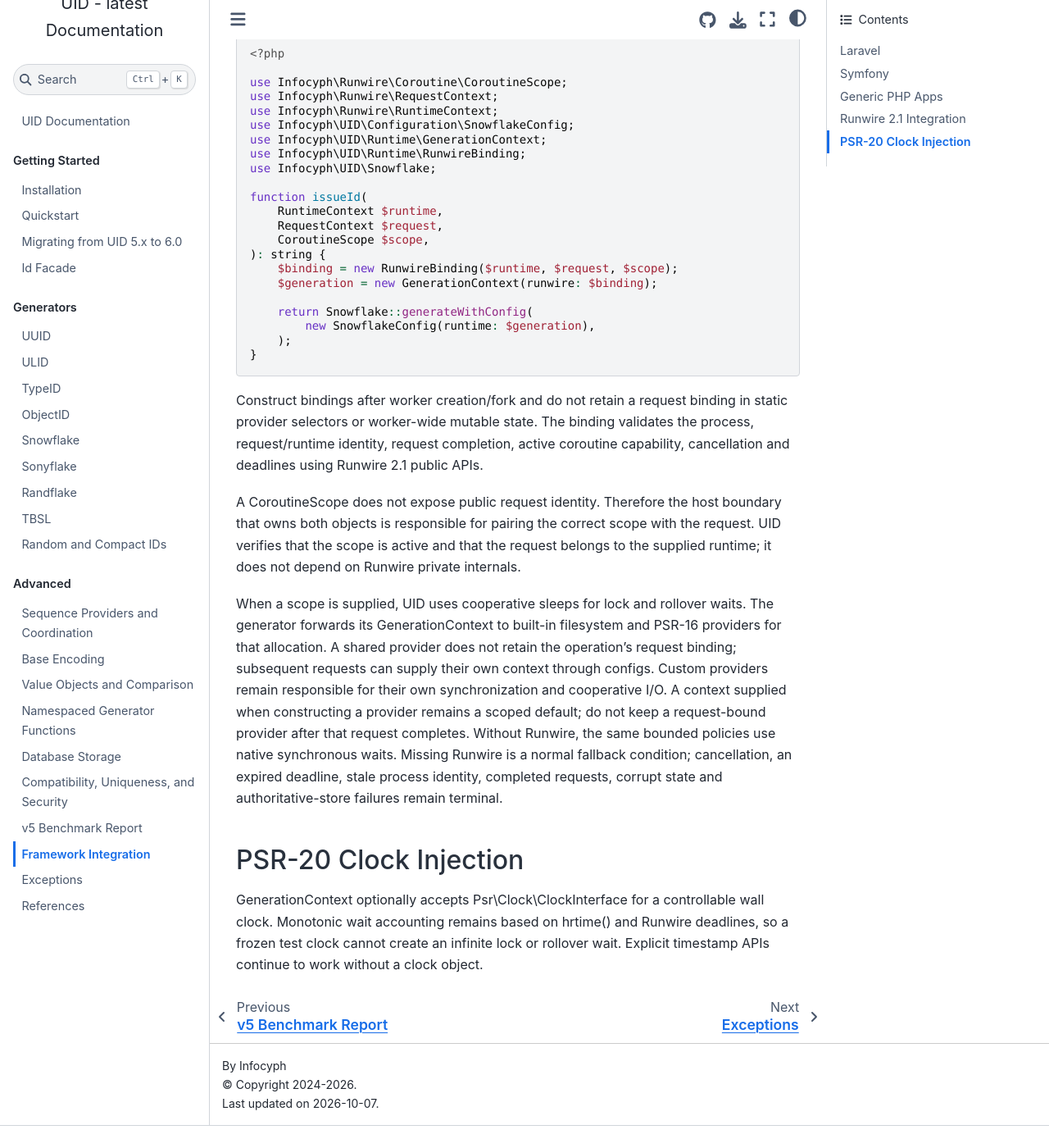
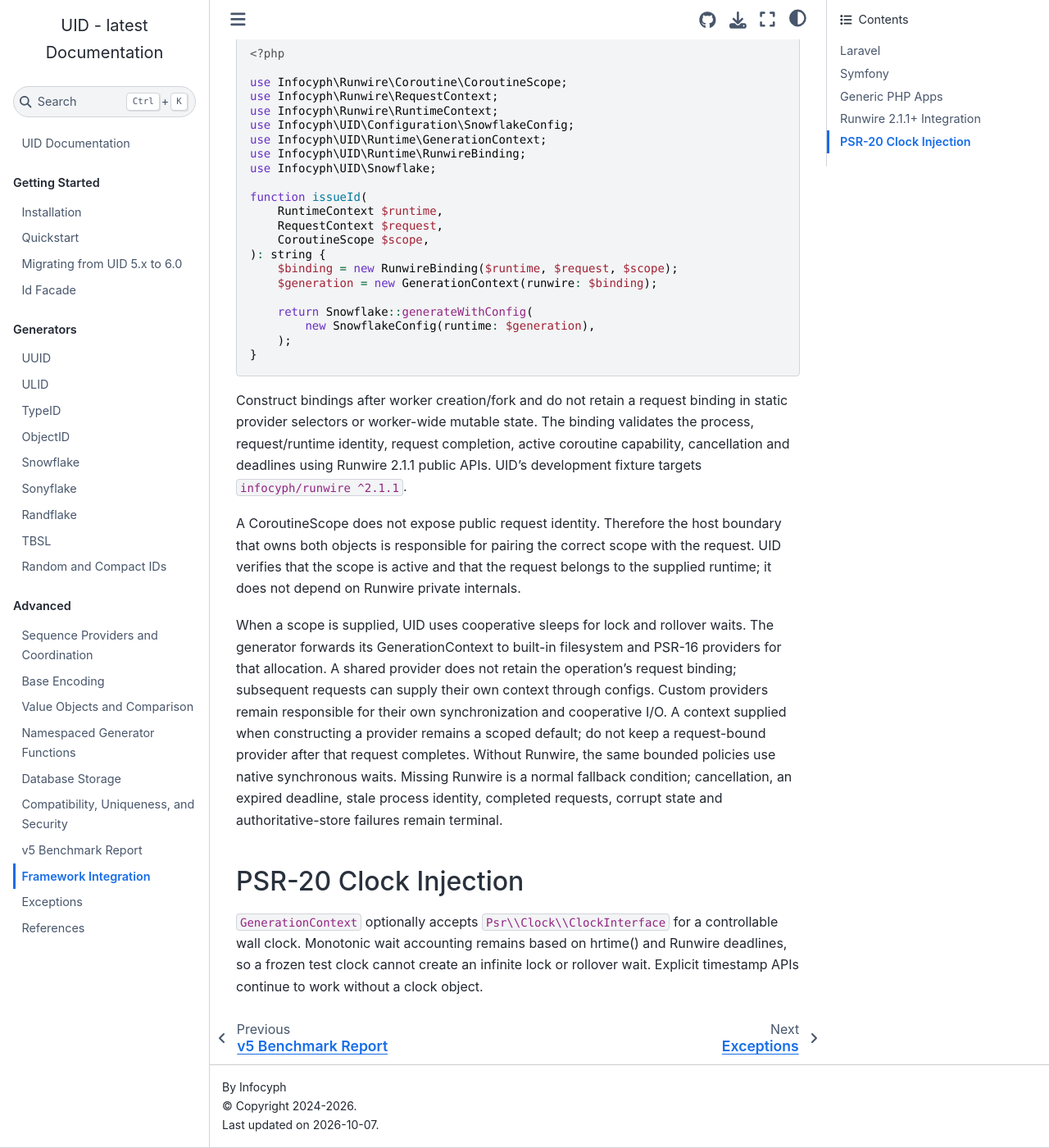
Before and after one commit to infocyph/UID, a Sphinx documentation site: the page built from docs/framework-integration.rst, in a window 1280 px wide and 1400 px high, scrolled down 842 px. Shown: the whole window at 82% size. Built offline with Sphinx 7.4.7 and the Sphinx Book theme 1.1.4, drawn with Linux system fonts in a browser that asks for light colours; before the commit the page ends 2215 px from its top, so only the background shows below that; some of the changed text lies outside the part shown.

Commit message:
docs(runtime): align optional integration requirements

```diff
--- a/docs/framework-integration.rst
+++ b/docs/framework-integration.rst
@@ -22,8 +22,8 @@ application domain that owns their node/machine ID, epoch, sequence provider and
 runtime policy. SnowflakeConfig, SonyflakeConfig, RandflakeConfig and TBSLConfig
 may receive a GenerationContext without changing the ordinary synchronous APIs.
 
-Runwire 2.1 Integration
------------------------
+Runwire 2.1.1+ Integration
+-------------------------
 
 Runwire support is optional. UID never discovers a runtime globally and never
 starts, stops, drives or closes a Runwire runtime, request, scope or event loop.
@@ -58,7 +58,8 @@ operation.
 Construct bindings after worker creation/fork and do not retain a request binding
 in static provider selectors or worker-wide mutable state. The binding validates
 the process, request/runtime identity, request completion, active coroutine
-capability, cancellation and deadlines using Runwire 2.1 public APIs.
+capability, cancellation and deadlines using Runwire 2.1.1 public APIs. UID's
+development fixture targets ``infocyph/runwire ^2.1.1``.
 
 A CoroutineScope does not expose public request identity. Therefore the host
 boundary that owns both objects is responsible for pairing the correct scope with
@@ -80,7 +81,7 @@ failures remain terminal.
 PSR-20 Clock Injection
 ----------------------
 
-GenerationContext optionally accepts Psr\\Clock\\ClockInterface for a
+``GenerationContext`` optionally accepts ``Psr\\Clock\\ClockInterface`` for a
 controllable wall clock. Monotonic wait accounting remains based on hrtime() and
 Runwire deadlines, so a frozen test clock cannot create an infinite lock or
 rollover wait. Explicit timestamp APIs continue to work without a clock object.
```
